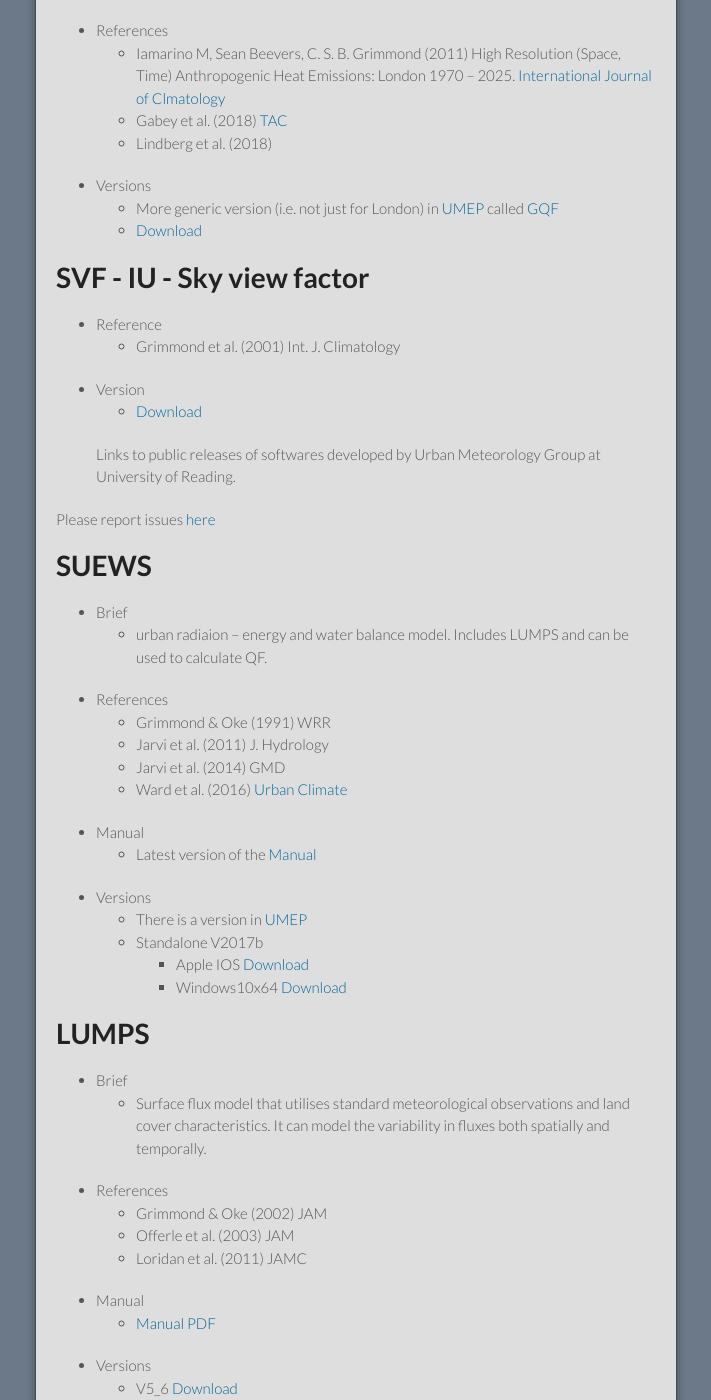
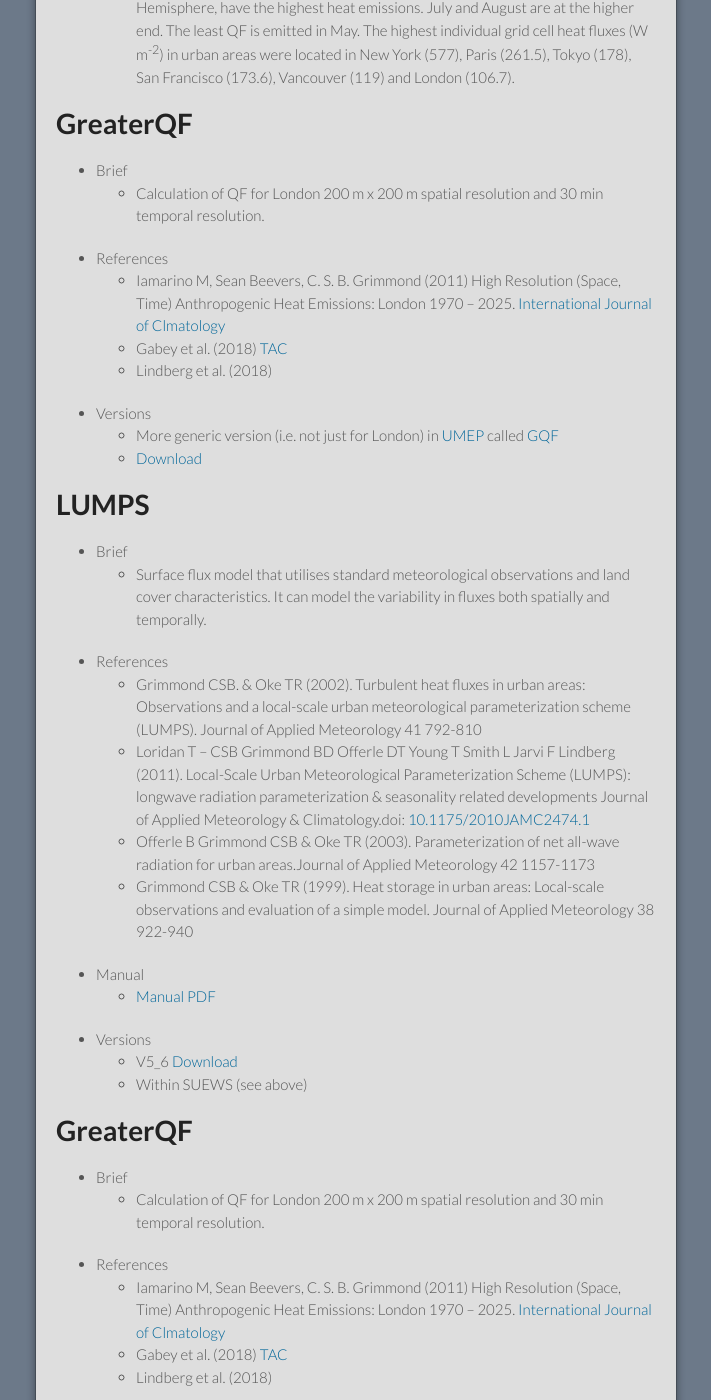
Before and after one commit to Urban-Meteorology-Reading/Urban-Meteorology-Reading.github.io, a Jekyll site: the page built from index.md, in a window 1280 px wide and 1400 px high, scrolled down 2291 px. Shown: the whole window, without its empty margins (284-995 px from the left). Built offline with Jekyll 4.4.1, drawn with Linux system fonts in a browser that asks for light colours; some of the changed text lies outside the part shown.

Commit message:
Update index.md

```diff
--- a/index.md
+++ b/index.md
@@ -13,10 +13,28 @@ There should be whitespace between paragraphs. We recommend including a README,
 
 
 Links to public releases of softwares developed by Urban Meteorology Group at University of Reading.
-
 Please report issues [here](https://github.com/Urban-Meteorology-Reading/Urban-Meteorology-Reading.github.io/issues)
 
 # SUEWS
+* References
+  * Jarvi et al. (2011) J. Hydrology
+  * Jarvi et al. (2014) GMD
+  * Ward et al. (2016) [Urban Climate](https://www.sciencedirect.com/science/article/pii/S2212095516300256)
+  * Grimmond CSB  Oke TR & Steyn DG (1986) Urban water balance: 1. A model for daily totals. Water Resources Research 22(10) 1397-140
+  * Grimmond CSB & Oke TR (1991). An evapotranspiration-interception model for urban areas. Water Resources Research 27(7) 1739-1755
+  * Grimmond CSB, Cleugh HA & Oke TR (1991) An objective urban heat storage model and its comparison with other schemes. Atmospheric Environment 25B 311-326
+* Manual
+  * Latest version of the [Manual](http://suews-docs.readthedocs.io)
+* Versions
+  * There is a version in [UMEP](https://umep-docs.readthedocs.io/en/latest/)
+  * Standalone V2017b
+    * macOS <a href="other files/SUEWS_V2017b_macOS.zip" download>Download </a>
+    * Windows10x64 <a href="other files/SUEWS_V2017b_Win10x64.zip" download>Download</a>
+
+
+# SUEWS
+* Brief
+  * urban radiaion – energy and water balance model. Includes LUMPS and can be used to calculate QF.
 * References
   * Grimmond & Oke (1991) WRR
   * Jarvi et al. (2011) J. Hydrology
@@ -27,20 +45,8 @@ Please report issues [here](https://github.com/Urban-Meteorology-Reading/Urban-M
 * Versions
   * There is a version in [UMEP](https://umep-docs.readthedocs.io/en/latest/)
   * Standalone V2017b
-    * macOS <a href="other files/SUEWS_V2017b_macOS.zip" download>Download </a>
+    * Apple IOS <a href="other files/SUEWS_V2017b_macOS.zip" download>Download </a>
     * Windows10x64 <a href="other files/SUEWS_V2017b_Win10x64.zip" download>Download</a>
-
-# LUMPS
-* References
-  * Grimmond & Oke (2002) JAM
-  * Offerle et al. (2003) JAM
-  * Loridan et al. (2011) JAMC
-* Manual
-  * <a href="other files/LUMPSv5_6_IO.pdf" download> Manual PDF</a>
-* Versions
-  * V5_6<a href="other files/LUMPS_V5_6.zip" download> Download</a>
-  * Within SUEWS (see above)
-
 # LUCY
 * Brief
    * Large scale Urban Consumption of energY
@@ -73,45 +79,24 @@ Please report issues [here](https://github.com/Urban-Meteorology-Reading/Urban-M
    * More generic version (i.e. not just for London) in <a href="https://umep-docs.readthedocs.io/en/latest/">UMEP</a> called  <a href="https://umep-docs.readthedocs.io/en/latest/OtherManuals/GQF_Manual.html#">GQF</a>
   * <a href="./other files/GreaterQFV3.2.7z" download>Download</a>
 
-# SVF - IU - Sky view factor
-* Reference
-  * Grimmond et al. (2001) Int. J. Climatology
-* Version
-  * <a href="./other files/svf.zip" download>Download</a>
 
-  Links to public releases of softwares developed by Urban Meteorology Group at University of Reading.
 
-Please report issues [here](https://github.com/Urban-Meteorology-Reading/Urban-Meteorology-Reading.github.io/issues)
 
-# SUEWS
-* Brief
-  * urban radiaion – energy and water balance model. Includes LUMPS and can be used to calculate QF.
-* References
-  * Grimmond & Oke (1991) WRR
-  * Jarvi et al. (2011) J. Hydrology
-  * Jarvi et al. (2014) GMD
-  * Ward et al. (2016) [Urban Climate](https://www.sciencedirect.com/science/article/pii/S2212095516300256)
-* Manual
-  * Latest version of the [Manual](http://suews-docs.readthedocs.io)
-* Versions
-  * There is a version in [UMEP](https://umep-docs.readthedocs.io/en/latest/)
-  * Standalone V2017b
-    * Apple IOS <a href="other files/SUEWS_V2017b_macOS.zip" download>Download </a>
-    * Windows10x64 <a href="other files/SUEWS_V2017b_Win10x64.zip" download>Download</a>
+
 
 # LUMPS
 * Brief
    * Surface flux model that utilises standard meteorological observations and land cover characteristics. It can model the variability in fluxes both spatially and temporally.
 * References
-  * Grimmond & Oke (2002) JAM
-  * Offerle et al. (2003) JAM
-  * Loridan et al. (2011) JAMC
+  * Grimmond CSB. & Oke TR (2002). Turbulent heat fluxes in urban areas: Observations and a local-scale urban meteorological parameterization scheme (LUMPS). Journal of Applied Meteorology 41 792-810
+  * Loridan T – CSB Grimmond BD Offerle DT Young T Smith L Jarvi F Lindberg (2011). Local-Scale Urban Meteorological Parameterization Scheme (LUMPS): longwave radiation parameterization & seasonality related developments Journal of Applied Meteorology & Climatology.doi: [10.1175/2010JAMC2474.1](http://journals.ametsoc.org/doi/pdf/10.1175/2010JAMC2474.1)
+   * Offerle B  Grimmond CSB & Oke TR (2003). Parameterization of net all-wave radiation for urban areas.Journal of Applied Meteorology 42 1157-1173
+   * Grimmond CSB & Oke TR (1999). Heat storage in urban areas: Local-scale observations and evaluation of a simple model. Journal of Applied Meteorology 38 922-940
 * Manual
   * <a href="other files/LUMPSv5_6_IO.pdf" download> Manual PDF</a>
 * Versions
   * V5_6<a href="other files/LUMPS_V5_6.zip" download> Download</a>
   * Within SUEWS (see above)
-
 
 # GreaterQF
 * Brief
@@ -138,9 +123,15 @@ Please report issues [here](https://github.com/Urban-Meteorology-Reading/Urban-M
      * Fortran
      * Array size should be changed to meet camera resolution
 * Reference
-  * Grimmond et al. (2001) Int. J. Climatology
+  * Grimmond CSB, SK Potter, HN Zutter, C Souch 2001: Rapid methods to estimate sky view factors applied to urban areas. International Journal of Climatology 21 903-913
 * Version
   * <a href="./other files/svf.zip" download>Download</a>
+
+
+
+
+
+
 
 # FRAISE
 * Brief
@@ -158,19 +150,10 @@ Please report issues [here](https://github.com/Urban-Meteorology-Reading/Urban-M
   * Loridan TCSB Grimmond (2012) Characterization of <strong>energy flux partitioning in urban environments: links with surface seasonal properties Journal of Applied Meteorology and Climatology 51 219-241 [doi: 10.1175/JAMC-D-11-038.1](http://journals.ametsoc.org/doi/pdf/10.1175/JAMC-D-11-038.1) [colour figures](http://www.met.reading.ac.uk/micromet/publications/Colour_Figures_LoridanGrimmond2012JAMC.pdf)
 
 # Publications
-* Grimmond CSB  Oke TR. & Steyn DG (1986). Urban water balance: 1. A model for daily totals. Water Resources Research 22(10) 1397-140
-  * SUEWS
-* Grimmond CSB & Oke TR (1991). An evapotranspiration-interception model for urban areas. Water Resources Research 27(7) 1739-1755
-  * SUEWS
-* Grimmond CSB  Cleugh HA & Oke TR (1991). An objective urban heat storage model and its comparison with other schemes. Atmospheric Environment 25B 311-326
-  * SUEWS OHM –   LUMPS
-* Grimmond CSB & Oke TR (1999). Heat storage in urban areas: Local-scale observations and evaluation of a simple model. Journal of Applied Meteorology 38 922-940
+
+
   * SUEWS OHM – LUMPS
-* Grimmond CSB. & Oke TR (2002). Turbulent heat fluxes in urban areas: Observations and a local-scale urban meteorological parameterization scheme (LUMPS). Journal of Applied Meteorology 41 792-810
-  * LUMPS
-* Loridan T – CSB Grimmond BD Offerle DT Young T Smith L Jarvi F Lindberg (2011). Local-Scale Urban Meteorological Parameterization Scheme (LUMPS): longwave radiation parameterization & seasonality related developments Journal of Applied Meteorology & Climatology.doi: [10.1175/2010JAMC2474.1](http://journals.ametsoc.org/doi/pdf/10.1175/2010JAMC2474.1)
-  * LUMPS
-* Offerle B  Grimmond CSB & Oke TR (2003). Parameterization of net all-wave radiation for urban areas.Journal of Applied Meteorology 42 1157-1173
+*
   * LUMPS NARP – SUEWS
 * Offerle B (2003) The energy balance of an urban area: Examining temporal and spatial variability through measurements – remote sensing and modeling. PhD thesis Indiana University
   * LUMPS
@@ -188,10 +171,9 @@ Please report issues [here](https://github.com/Urban-Meteorology-Reading/Urban-M
    * GreaterQF
 * Lindberg F, CSB Grimmond 2010:  Continuous sky view factor from high resolution urban digital elevation models [Climate Research 42: 177-183 doi:10.3354/cr00882]
   * SVF
-* Grimmond CSB, SK Potter, HN Zutte, C Souch 2001: Rapid methods to estimate sky view factors applied to urban areas. International Journal of Climatology 21 903-913
-  * SVF
 
-  * FRAISE
+
+
 
 <!--
 This is a normal paragraph following a header. GitHub is a code hosting platform for version control and collaboration. It lets you and others work together on projects from anywhere.
```
Also changed, not shown: other parts of index.md (+1 -0 lines).
